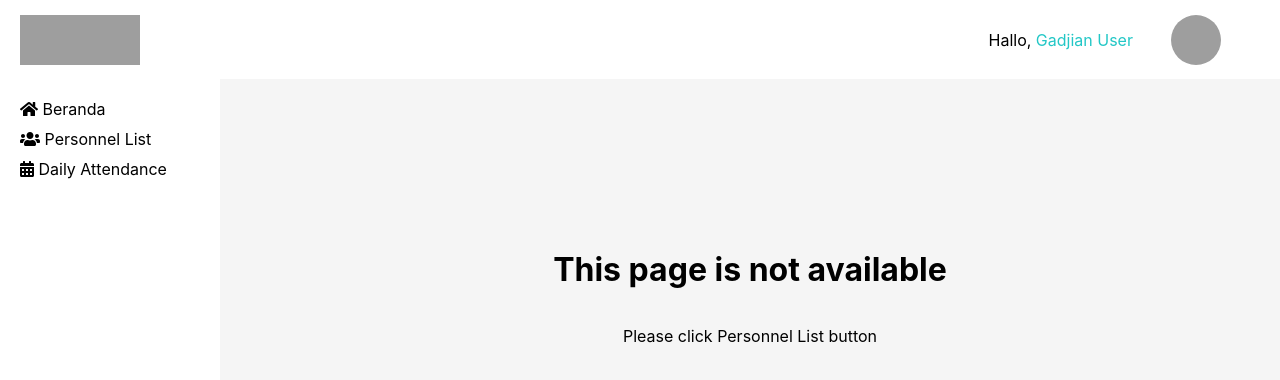
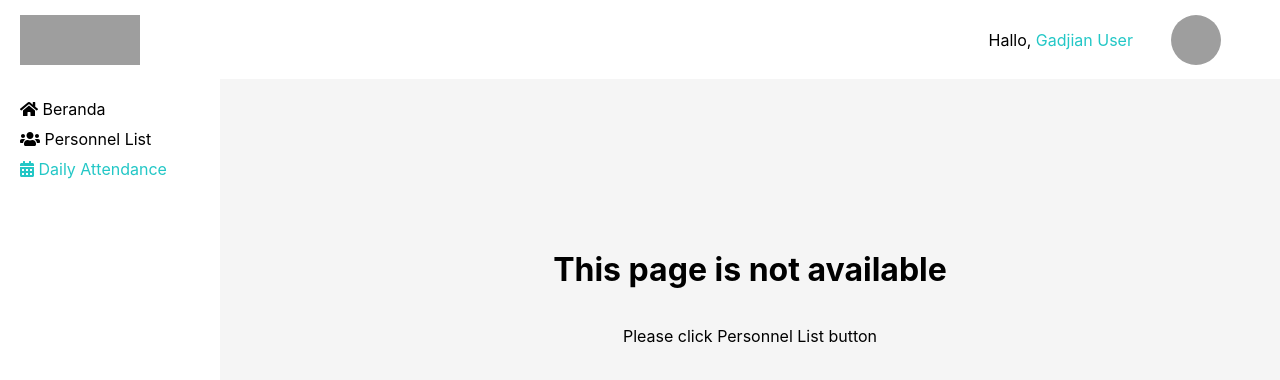
Before and after one commit to izzanrasyid/gadjian-test, a React (Create React App) app: page /daily-attendance in a window 1280 px wide. Shown: the top 380 px of the page. Built offline with nearby package versions, Linux system fonts and the light colour scheme; grey boxes are pictures that could not be loaded.

Commit message:
switch color in navbar

```diff
--- a/package.json
+++ b/package.json
@@ -10,6 +10,7 @@
     "@testing-library/react": "^11.2.7",
     "@testing-library/user-event": "^12.8.3",
     "hamburger-react": "^2.4.1",
+    "masa": "^0.3.0",
     "react": "^17.0.2",
     "react-dom": "^17.0.2",
     "react-redux": "^7.2.4",
--- a/src/App.css
+++ b/src/App.css
@@ -112,6 +112,11 @@
   padding-bottom: 10px;
 }
 
+.Active-nav-link {
+  padding-bottom: 10px;
+  color: #23c7c6;
+}
+
 .Main {
   flex: 1;
   background-color: #F5F5F5;
@@ -127,6 +132,20 @@
   font-size: medium;
   text-decoration: none;
   color: #000;
+}
+
+.Active-link-title {
+  font-size: medium;
+  text-decoration: none;
+  color: #23c7c6;
+}
+
+.Link-icon {
+  color: #000;
+}
+
+.Active-link-icon {
+  color: #23c7c6;
 }
 
 @keyframes App-logo-spin {
--- a/src/App.js
+++ b/src/App.js
@@ -6,8 +6,10 @@ import {
   Route,
   Link,
 } from "react-router-dom"
-import NoPage from './views/NoPage'
+import { useSelector } from 'react-redux'
+import Home from './views/Home'
 import List from './views/List'
+import DailyAttendance from './views/DailyAttendance'
 import Menubar from './components/Menubar'
 import Hamburger from 'hamburger-react'
 import { FontAwesomeIcon } from '@fortawesome/react-fontawesome'
@@ -16,6 +18,7 @@ import { faUsers, faHome, faCalendarAlt } from '@fortawesome/free-solid-svg-icon
 function App() {
   const [globalWidth, setGlobalWidth] = useState(window.innerWidth)
   const [menubarActive, setMenubarActive] = useState(false)
+  const pageName = useSelector(state => state.pageReducer.pageName)
 
   function burgerClick () {
     setMenubarActive(!menubarActive)
@@ -27,6 +30,11 @@ function App() {
       setGlobalWidth(windowWidth)
     })
   }, [])
+
+  useEffect(() => {
+    console.log(pageName, 'pageName')
+    console.log('Did Thomas Tuchel')
+  },[pageName])
 
   return (
     <div className="App">
@@ -60,19 +68,19 @@ function App() {
             globalWidth > 1000 && (
               <div className="Navbar">
                 <div className="Nav-link">
-                  <Link className="Link-title" to="/">
-                    <FontAwesomeIcon icon={faHome}/><span> Beranda</span>
+                  <Link className={pageName === 'home' ? "Active-link-title" : "Link-title"} to="/">
+                    <FontAwesomeIcon className={pageName === 'home' ? "Active-link-icon" : "Link-icon"} icon={faHome}/><span> Beranda</span>
                   </Link>
                 </div>
                 <div className="Nav-link">
-                <Link className="Link-title" to="/lists">
-                  <FontAwesomeIcon icon={faUsers}/><span> Personnel List</span>
-                </Link>
+                  <Link className={pageName === 'list' ? "Active-link-title" : "Link-title"} to="/lists">
+                    <FontAwesomeIcon className={pageName === 'list' ? "Active-link-icon" : "Link-icon"} icon={faUsers}/><span> Personnel List</span>
+                  </Link>
                 </div>
                 <div className="Nav-link">
-                <Link className="Link-title" to="/daily-attendance">
-                  <FontAwesomeIcon icon={faCalendarAlt}/><span> Daily Attendance</span>
-                </Link>
+                  <Link className={pageName === 'da' ? "Active-link-title" : "Link-title"} to="/daily-attendance">
+                    <FontAwesomeIcon className={pageName === 'da' ? "Active-link-icon" : "Link-icon"} icon={faCalendarAlt}/><span> Daily Attendance</span>
+                  </Link>
                 </div>
               </div>
             )
@@ -80,13 +88,19 @@ function App() {
           <div className="Main">
             <Switch>
               <Route path='/lists'>
-                <List />
+                <List
+                  pageName="list"
+                />
               </Route>
               <Route path='/daily-attendance'>
-                <NoPage />
+                <DailyAttendance
+                  pageName="da"
+                />
               </Route>
               <Route path="/">
-                <NoPage />
+                <Home
+                  pageName="home"
+                />
               </Route>
             </Switch>
           </div>
--- a/src/components/EmployeeCard.js
+++ b/src/components/EmployeeCard.js
@@ -2,6 +2,7 @@ import React, { useEffect, useState} from 'react'
 import '../App.css'
 import { FontAwesomeIcon } from '@fortawesome/react-fontawesome'
 import { faCircle } from '@fortawesome/free-solid-svg-icons'
+import { masa } from 'masa'
 
 
 function EmployeeCard (props) {
@@ -46,7 +47,7 @@ function EmployeeCard (props) {
               <>
                 <div className="Employee-dob">
                   <p className="Employee-info-title">Birthday</p>
-                  <p className="Employee-info-containt">{ props.birthDate }</p>
+                  <p className="Employee-info-containt">{ masa(props.birthDate).format('D MMMM') }</p>
                 </div>
                 <div className="Employee-mail">
                   <p className="Employee-info-title">Email</p>
--- a/src/views/NoPage.js
+++ b/src/components/NoPage.js
@@ -1,7 +1,7 @@
 import React from 'react'
 import '../App.css'
 
-function NoPage () {
+function NoPage (props) {
   return (
     <div className="Not-found-pg">
       <h1>This page is not available</h1>
--- a/src/store/action.js
+++ b/src/store/action.js
@@ -1,7 +1,12 @@
 export const SET_EMPLOYEES = 'employees/setEmployees'
+export const SET_PAGE_NAME = 'pageName/setPageName'
 
 export function setEmployees (payload) {
   return { type: SET_EMPLOYEES, payload }
+}
+
+export function setPageName (payload) {
+  return { type: SET_PAGE_NAME, payload }
 }
 
 export function fetchEmployees (payload) {
--- a/src/store/index.js
+++ b/src/store/index.js
@@ -1,9 +1,10 @@
 import { createStore, applyMiddleware, combineReducers } from 'redux'
 import thunk from 'redux-thunk'
 import employeesReducer from './reducers/employee'
+import pageReducer from './reducers/page'
 
 const reducer = combineReducers({
-  employeesReducer
+  employeesReducer, pageReducer
 })
 
 const store = createStore(reducer, applyMiddleware(thunk))
--- /dev/null
+++ b/src/store/reducers/page.js
@@ -0,0 +1,15 @@
+import { SET_PAGE_NAME } from '../action'
+
+const initialState = {
+  pageName: ''
+}
+
+export default function pageReducer (state = initialState, action) {
+  const { type, payload } = action
+  switch (type) {
+    case SET_PAGE_NAME:
+      return { ...state, pageName: payload }
+    default:
+      return state
+  }
+}
--- /dev/null
+++ b/src/views/DailyAttendance.js
@@ -0,0 +1,22 @@
+import React, { useEffect } from 'react'
+import '../App.css'
+import { useDispatch } from 'react-redux'
+import { setPageName } from '../store/action'
+import NoPage from '../components/NoPage'
+
+function DailyAttendance (props) {
+  const dispatch = useDispatch()
+
+  useEffect(() => {
+    dispatch(setPageName(props.pageName))
+    console.log('Did Kai Havertz')
+  }, [dispatch, props.pageName])
+
+  return (
+    <>
+      <NoPage />
+    </>
+  )
+}
+
+export default DailyAttendance
--- /dev/null
+++ b/src/views/Home.js
@@ -0,0 +1,22 @@
+import React, { useEffect } from 'react'
+import '../App.css'
+import { useDispatch } from 'react-redux'
+import { setPageName } from '../store/action'
+import NoPage from '../components/NoPage'
+
+function Home (props) {
+  const dispatch = useDispatch()
+
+  useEffect(() => {
+    dispatch(setPageName(props.pageName))
+    console.log('Did Timo Werner')
+  }, [dispatch, props.pageName])
+
+  return (
+    <>
+      <NoPage />
+    </>
+  )
+}
+
+export default Home
--- a/src/views/List.js
+++ b/src/views/List.js
@@ -5,9 +5,9 @@ import '../MobileVers.css'
 import { FontAwesomeIcon } from '@fortawesome/react-fontawesome'
 import { faPlus, faSearch, faChevronLeft, faChevronRight } from '@fortawesome/free-solid-svg-icons'
 import EmployeeCard from '../components/EmployeeCard'
-import { fetchEmployees, setEmployees } from '../store/action'
+import { fetchEmployees, setEmployees, setPageName } from '../store/action'
 
-function List () {
+function List (props) {
   const [pageNumber, setPageNumber] = useState(0)
   const employees = useSelector(state => state.employeesReducer.employees)
   const dispatch = useDispatch()
@@ -20,13 +20,17 @@ function List () {
     dispatch(fetchEmployees())
       .then(response => response.json())
       .then(employees => {
-        // console.log(employees, 'employees');
         dispatch(setEmployees(employees.results))
       })
       .catch(err => {
         console.log(err)
       })
   }, [dispatch])
+
+  useEffect(() => {
+    dispatch(setPageName(props.pageName))
+    console.log('Kante')
+  }, [dispatch, props.pageName])
 
   return (
     <>
```
Also changed, not shown: 1 other file (tests, documents, lock files or other folders).
